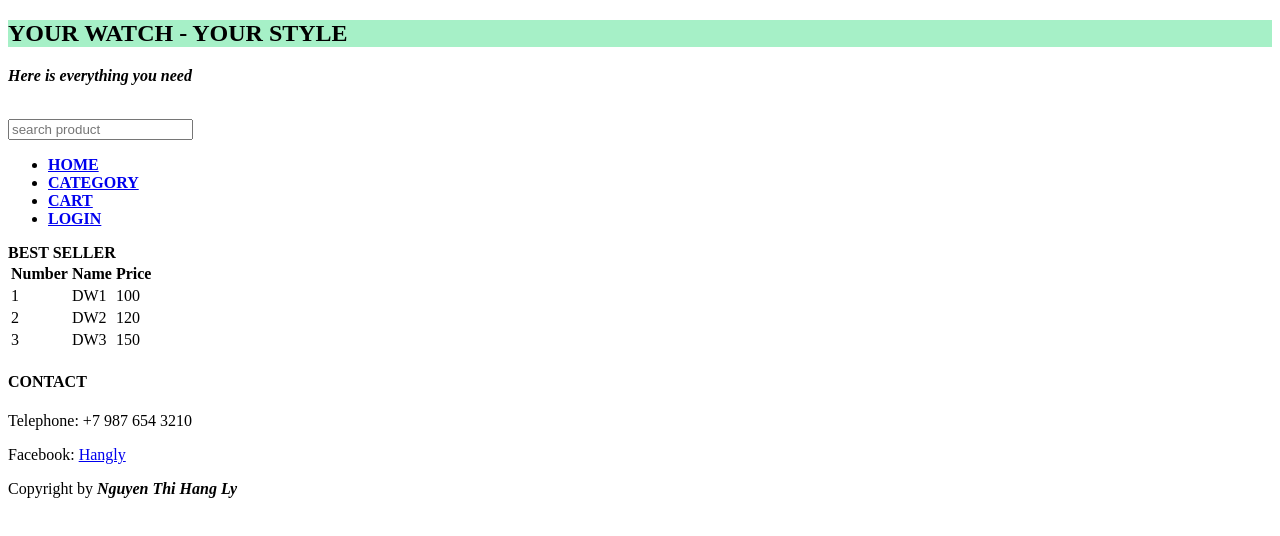
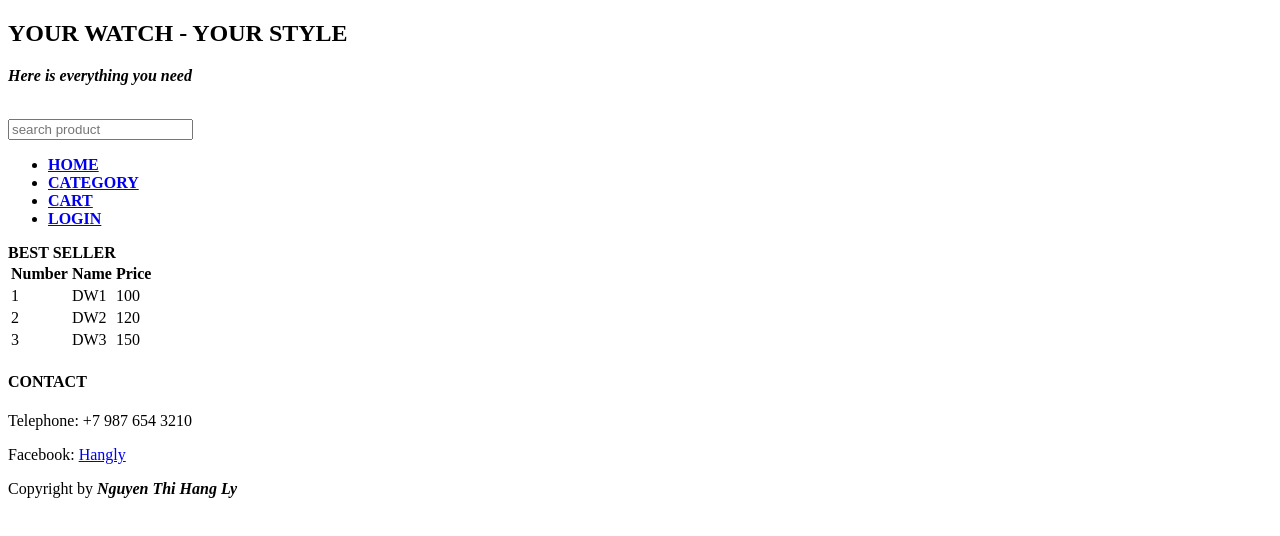
Before and after one commit to Hangly1225/ITMO-Web, a plain HTML site: page index.html in a window 1280 px wide. Drawn offline with Linux system fonts and the light colour scheme.

Commit message:
Update index.html

```diff
--- a/index.html
+++ b/index.html
@@ -13,7 +13,7 @@
 <body>
     <header class="header">
         <section class="header_center">
-                <h1 style="background-color: rgb(166, 240, 199)">YOUR WATCH - YOUR STYLE</h1>
+                <h1>YOUR WATCH - YOUR STYLE</h1>
                 <p><strong><i>Here is everything you need</i></strong></p>
         </section>
         <section class="header_logo">
```
